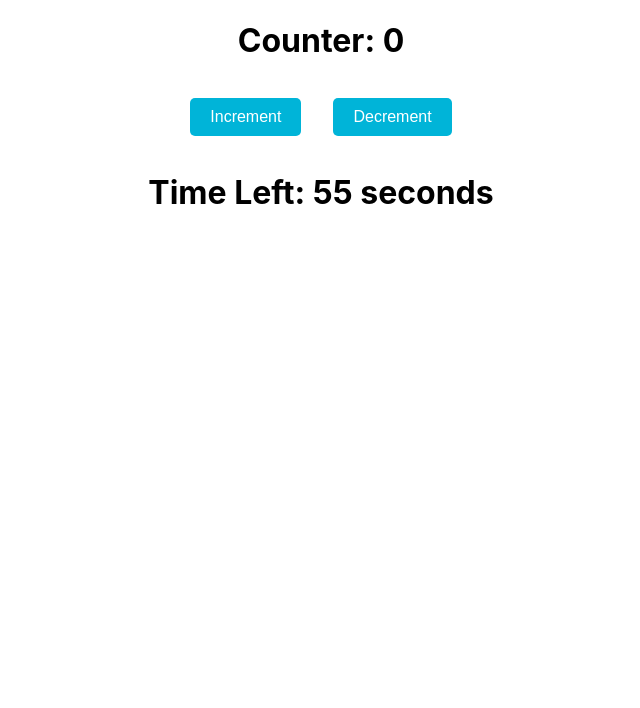
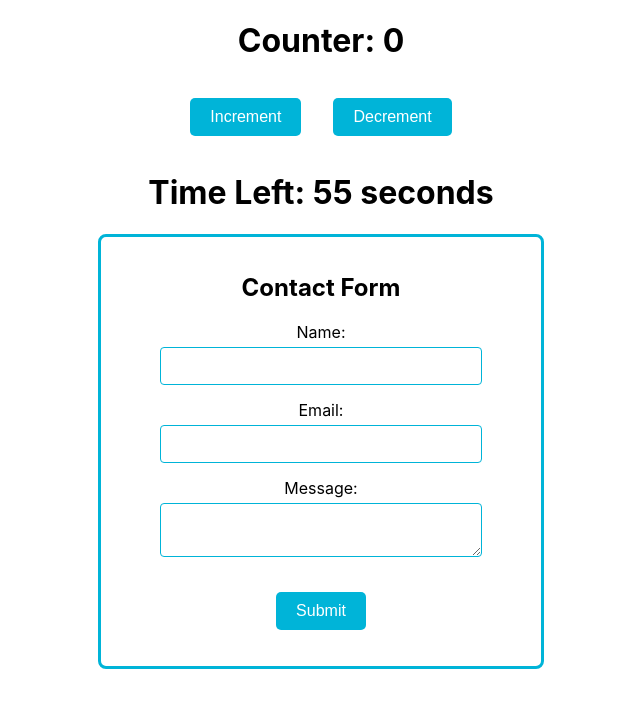
Before and after one commit to dewi-xaltius/react-hooks, a React (Create React App) app: page / in a window 1280 px wide. Shown: the top 708 px of the page, without its empty margins (319-959 px from the left). Built offline with nearby package versions, Linux system fonts and the light colour scheme.

Commit message:
Add ContactForm component and Form.module.css

```diff
--- a/src/App.js
+++ b/src/App.js
@@ -1,12 +1,14 @@
 import './App.css';
 import CountdownTimer from './components/CountdownTimer';
 import Counter from './components/Counter';
+import ContactForm from './components/ContactForm';
 
 function App() {
   return (
     <div className="App">
       <Counter />
       <CountdownTimer />
+      <ContactForm />
     </div>
   );
 }
--- /dev/null
+++ b/src/components/ContactForm.js
@@ -0,0 +1,60 @@
+import React, { useState } from 'react';
+import styles from './Form.module.css';
+
+function ContactForm() {
+  const [name, setName] = useState('');
+  const [email, setEmail] = useState('');
+  const [message, setMessage] = useState('');
+
+  const handleSubmit = (e) => {
+    e.preventDefault();
+    // Process form data
+    console.log('Name:', name);
+    console.log('Email:', email);
+    console.log('Message:', message);
+    // Reset form
+    setName('');
+    setEmail('');
+    setMessage('');
+  };
+
+  return (
+    <div className={styles.formContainer}>
+      <h1 className={styles.formHeading}>Contact Form</h1>
+      <form onSubmit={handleSubmit}>
+        <div>
+          <label className={styles.formLabel} htmlFor="name">Name:</label>
+          <input
+            className={styles.formInput}
+            type="text"
+            id="name"
+            value={name}
+            onChange={(e) => setName(e.target.value)}
+          />
+        </div>
+        <div>
+          <label className={styles.formLabel} htmlFor="email">Email:</label>
+          <input
+            className={styles.formInput}
+            type="email"
+            id="email"
+            value={email}
+            onChange={(e) => setEmail(e.target.value)}
+          />
+        </div>
+        <div>
+          <label className={styles.formLabel} htmlFor="message">Message:</label>
+          <textarea
+            className={styles.formInput}
+            id="message"
+            value={message}
+            onChange={(e) => setMessage(e.target.value)}
+          ></textarea>
+        </div>
+        <button className={styles.button} type="submit">Submit</button>
+      </form>
+    </div>
+  );
+}
+
+export default ContactForm;
--- /dev/null
+++ b/src/components/Form.module.css
@@ -0,0 +1,49 @@
+/* Styling for the form container */
+.formContainer {
+    padding: 20px;
+    border-color: #00b4d8;
+    border-style: solid;
+    border-radius: 8px;
+    max-width: 400px;
+    margin: 0 auto; /* Center the form horizontally */
+  }
+
+/* Styling for the form heading */
+.formHeading {
+    text-align: center;
+    font-weight: bold;
+    font-size: 24px;
+    margin-bottom: 20px;
+}
+
+/* Styling for form labels */
+.formLabel {
+    display: block;
+    margin-bottom: 5px;
+    font-size: 16px;
+}
+
+/* Styling for form input fields */
+.formInput {
+    width: 75%;
+    padding: 10px;
+    margin-bottom: 15px; /* Adds space between the fields */
+    border: 1px solid #00b4d8;
+    border-radius: 4px;
+    font-size: 14px;
+}
+
+.button {
+    background-color: #00b4d8;
+    color: white;
+    padding: 10px 20px;
+    border: none;
+    border-radius: 5px;
+    cursor: pointer;
+    font-size: 16px;
+    margin: 1em;
+}
+
+.button:hover {
+    background-color: #0096c7;
+}
```
